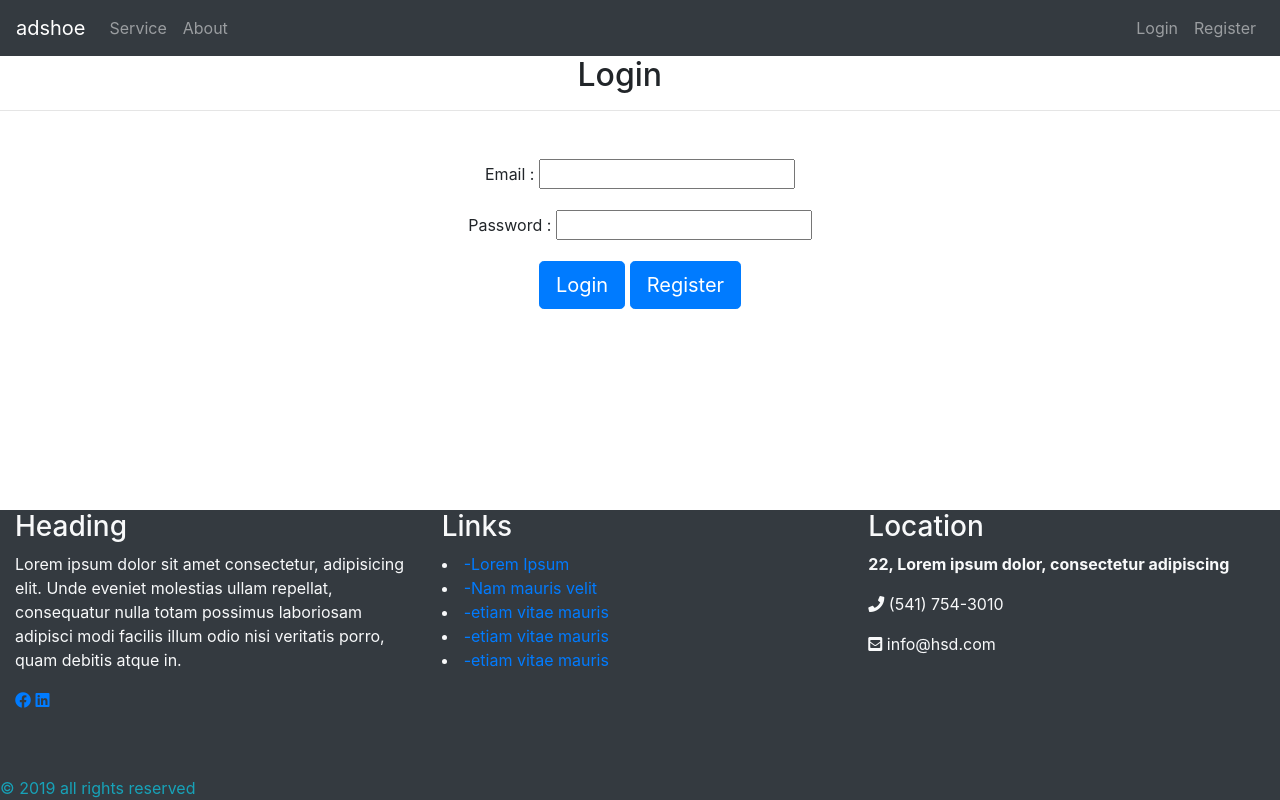
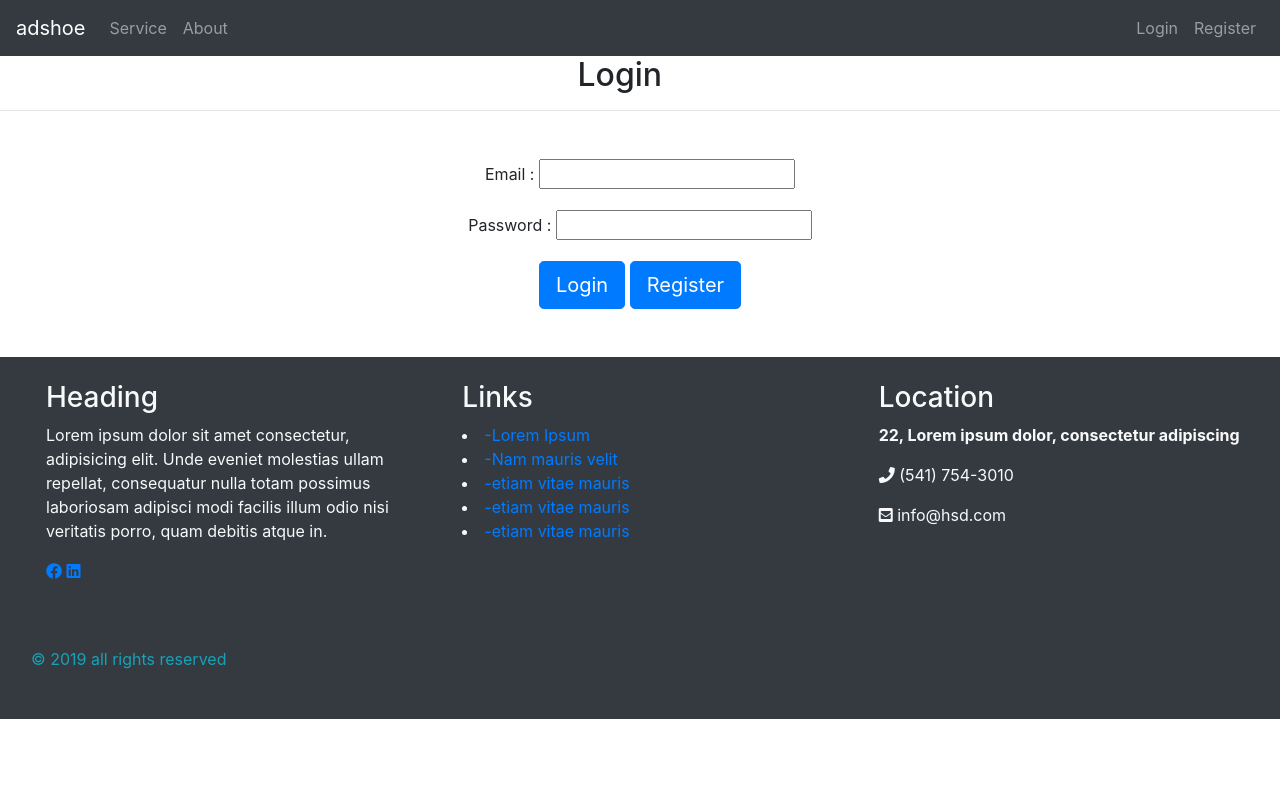
Before and after one commit to MichaelAlemayehu1/Lab3ShoePurchaseWeb, a plain HTML site: page login.html in a window 1280 px wide. Drawn offline with Linux system fonts and the light colour scheme.

Commit message:
footers for pages updated

```diff
--- a/login.html
+++ b/login.html
@@ -74,9 +74,9 @@
 <!-- footer -->
     <footer>
 
-        <div class="container-fluid mt-5 text-light bg-dark fixed-bottom">
-            <div class="row">
-                <div class="col-sm">
+        <div class="container-fluid mt-5 text-light bg-dark sti">
+            <div class="row ml-3">
+                <div class="col-sm mt-4">
                     <h3>Heading</h3>
                     <p>Lorem ipsum dolor sit amet consectetur, adipisicing elit. Unde eveniet molestias ullam repellat, consequatur nulla totam possimus laboriosam adipisci modi facilis illum odio nisi veritatis porro, quam debitis atque in.</p>
                  <p>   <a href=""><i class="fab fa-facebook"></i></a>
@@ -84,7 +84,7 @@
                  </p>
                 </div>
 
-                <div class="col-sm">
+                <div class="col-sm mt-4">
                     <h3>Links</h3>
 
                     <li><a href="">-Lorem Ipsum</a></li>
@@ -96,7 +96,7 @@
 
                 </div>
 
-                <div class="col-sm">
+                <div class="col-sm mt-4">
                     <h3>Location</h3>
                     <p class="font-weight-bold">22, Lorem ipsum dolor, consectetur adipiscing</p>
                     <p><i class="fas fa-phone"></i> (541) 754-3010</p>
@@ -104,9 +104,19 @@
                 </div>
 
             </div>
-            <div class="row mt-5 text-info"> &copy; 2019 all rights reserved</div>
+            <div class="row mt-5 ml-3 text-info "> &copy; 2019 all rights reserved</div>
+            <div class="row mt-5 text-info"> </div>
             </div>
             </footer>
 
+
+
+
+
+<script src="assets/js/jquery-3.5.1.min.js"></script>
+ <script src="assets/js/bootstrap.bundle.min.js"></script>
+<script src="assets/js/bootstrap.min.js"></script>
+
+
 </body>
 </html>
```
Also changed, not shown: index.html (+6 -5 lines), register.html (+6 -5 lines), services.html (+6 -5 lines).
